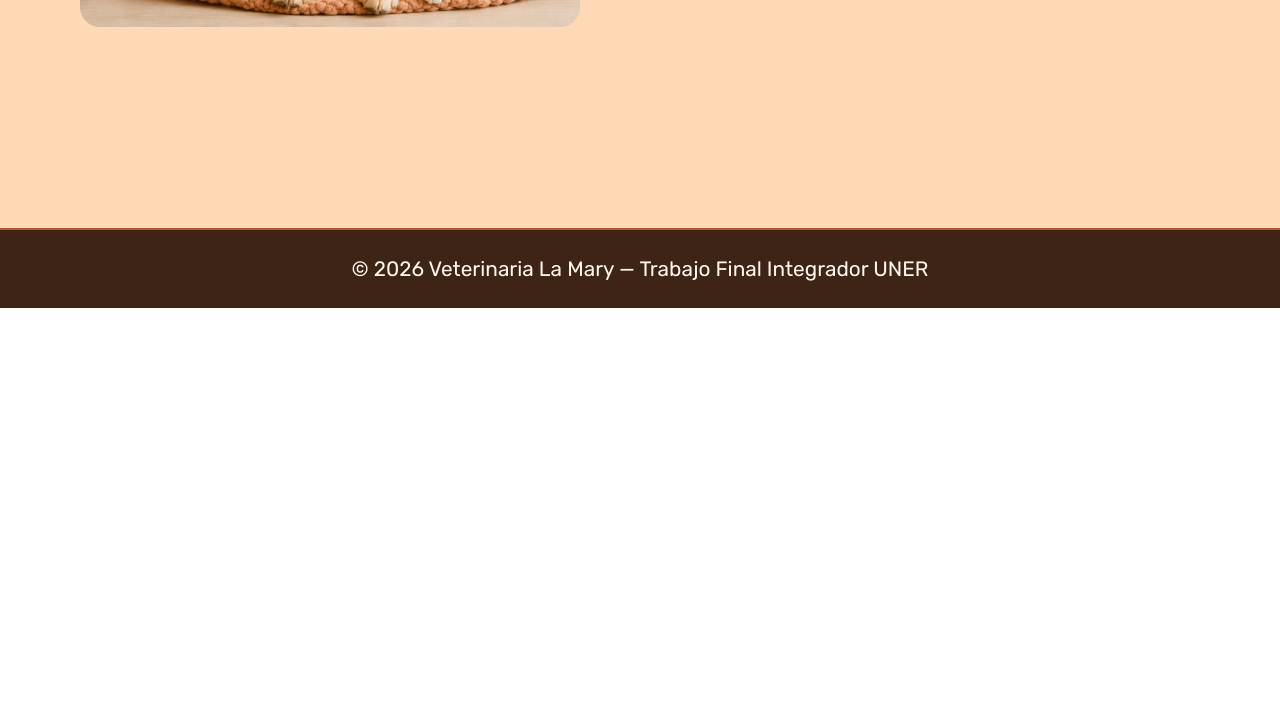
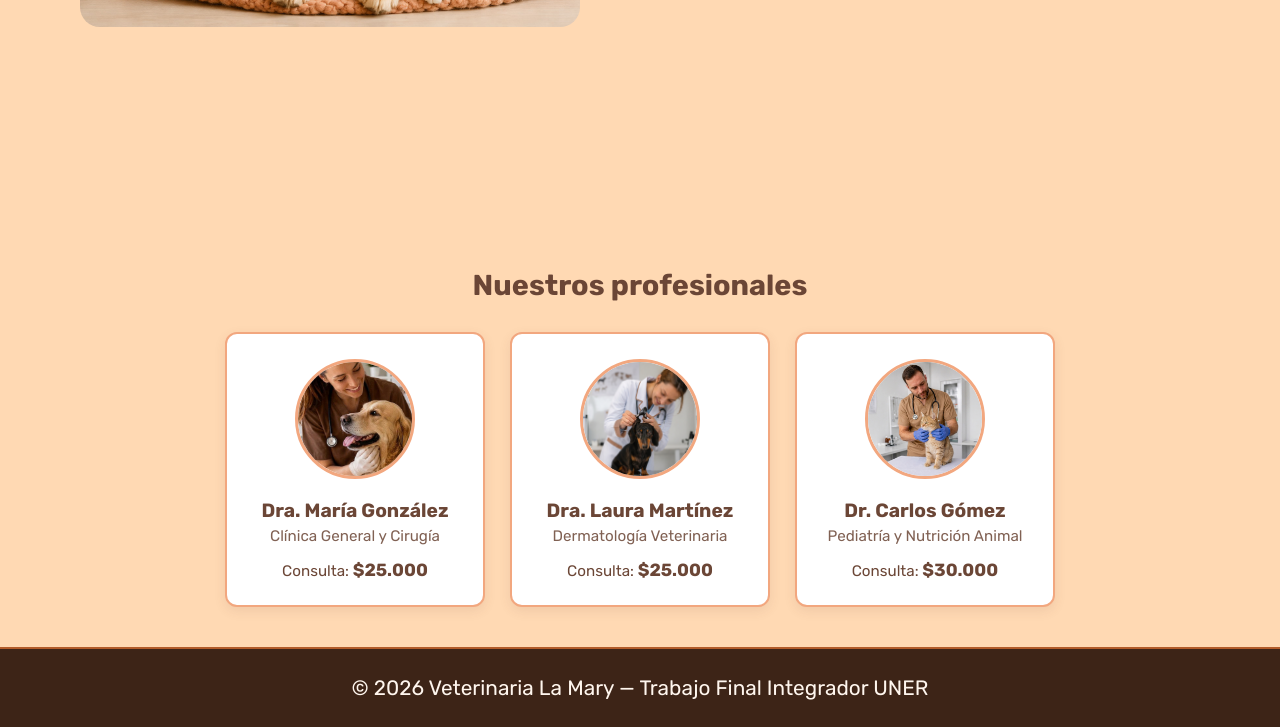
Before and after one commit to LucianoMaciel10/Veterinaria-La-Mary, a website built with Vite: page index.html in a window 1280 px wide. Shown: the part 572-1299 px from the top of the page. Before the commit the page ends 880 px from the top, so only its background shows below. Built offline with nearby package versions, Linux system fonts and the light colour scheme; files whose address does not match are found by name.

Commit message:
Inicio seccion dos

```diff
--- a/css/inicio.css
+++ b/css/inicio.css
@@ -124,3 +124,77 @@
     max-width: 700px;
   }
 }
+
+.seccion-veterinarios {
+  text-align: center;
+  padding: 40px 20px;
+}
+
+.seccion-veterinarios h2 {
+  font-size: 1.8rem;
+  color: #6b4636;
+  margin-bottom: 30px;
+}
+
+
+.contenedor-tarjetas {
+  display: flex;
+  justify-content: center;
+  gap: 25px;
+  flex-wrap: wrap;
+}
+
+
+.tarjeta-vet {
+  background-color: #ffffff;
+  border: 2px solid #f2a77f;
+  border-radius: 12px;
+  padding: 25px 20px;
+  width: 260px;
+  box-shadow: 0 4px 12px rgba(107, 70, 54, 0.1);
+  display: flex;
+  flex-direction: column;
+  align-items: center;
+  transition: transform 0.3s ease, box-shadow 0.3s ease;
+}
+
+
+.tarjeta-vet:hover {
+  transform: translateY(-5px);
+  box-shadow: 0 8px 20px rgba(107, 70, 54, 0.2);
+}
+
+
+.foto-vet {
+  width: 120px;
+  height: 120px;
+  border-radius: 50%;
+  object-fit: cover;
+  border: 3px solid #f2a77f;
+  margin-bottom: 15px;
+}
+
+
+.tarjeta-vet h3 {
+  font-size: 1.2rem;
+  color: #6b4636;
+  margin: 5px 0;
+}
+
+.especialidad {
+  color: #6b4636;
+  font-size: 0.95rem;
+  opacity: 0.85;
+  margin-bottom: 15px;
+}
+
+.precio {
+  font-size: 0.95rem;
+  color: #6b4636;
+}
+
+.precio span {
+  font-weight: bold;
+  color: #6b4636;
+  font-size: 1.1rem;
+}
--- a/index.html
+++ b/index.html
@@ -77,6 +77,34 @@
         </div>
 
       </section>
+      <section id="profesionales" class="seccion-veterinarios">
+        <h2> Nuestros profesionales</h2>
+        <div class="contenedor-tarjetas">
+
+    <article class="tarjeta-vet">
+      <img src="assets/vet1.jpg" alt="Dra. María González" class="foto-vet" />
+      <h3>Dra. María González</h3>
+      <p class="especialidad">Clínica General y Cirugía</p>
+      <p class="precio">Consulta: <span>$25.000</span></p>
+    </article>
+
+
+    <article class="tarjeta-vet">
+      <img src="assets/vet2.jpg" alt="Dra. Laura Martínez" class="foto-vet" />
+      <h3>Dra. Laura Martínez</h3>
+      <p class="especialidad">Dermatología Veterinaria</p>
+      <p class="precio">Consulta: <span>$25.000</span></p>
+    </article>
+
+
+    <article class="tarjeta-vet">
+      <img src="assets/vet3.jpg" alt="Dr. Carlos Gómez" class="foto-vet" />
+      <h3>Dr. Carlos Gómez</h3>
+      <p class="especialidad">Pediatría y Nutrición Animal</p>
+      <p class="precio">Consulta: <span>$30.000</span></p>
+    </article>
+        </div>
+      </section>
     </main>
     <footer>© 2026 Veterinaria La Mary — Trabajo Final Integrador UNER</footer>
   </body>
```
Also changed, not shown: assets/vet1.jpg (added), assets/vet2.jpg (added), assets/vet3.jpg (added).
